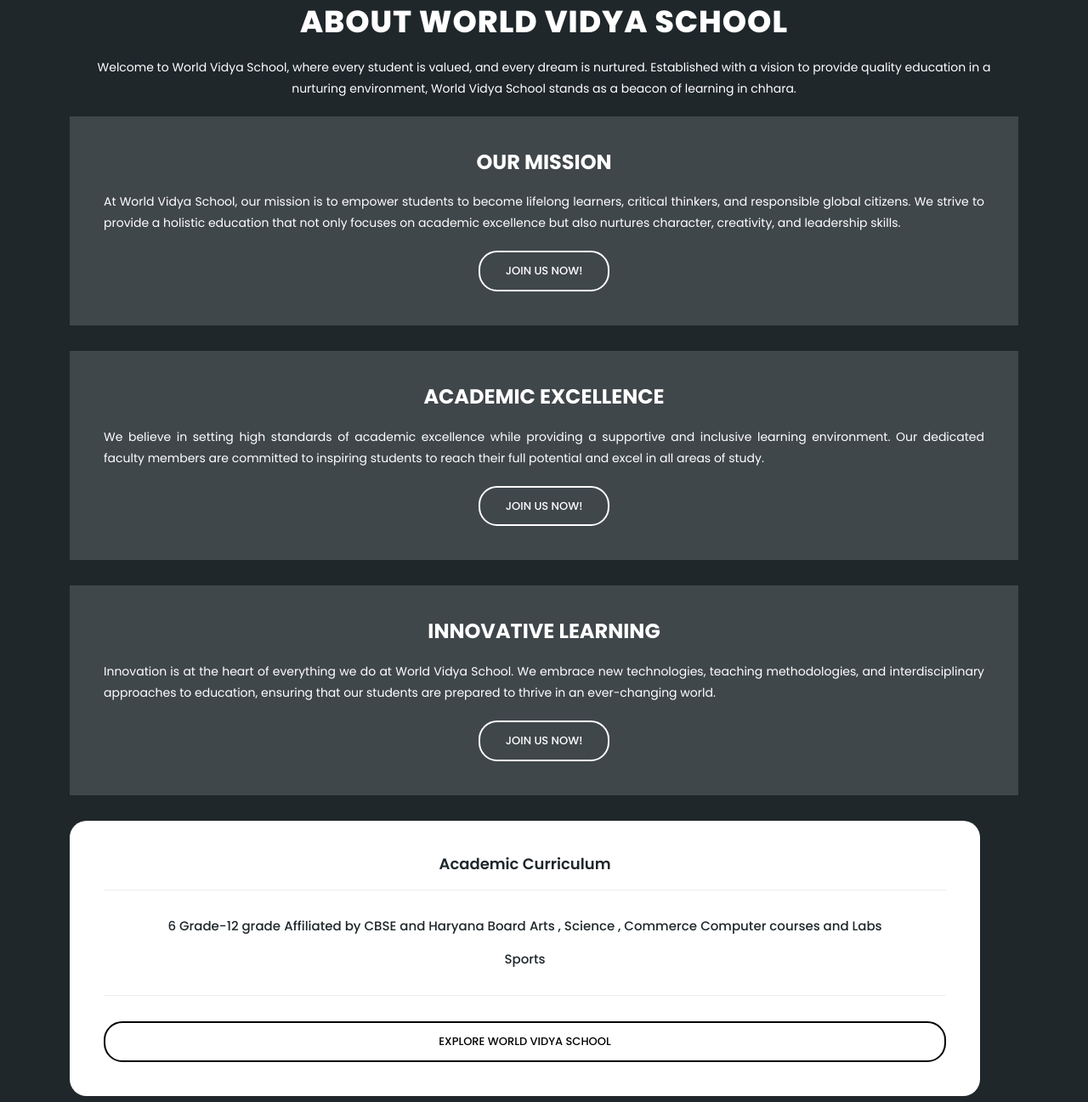
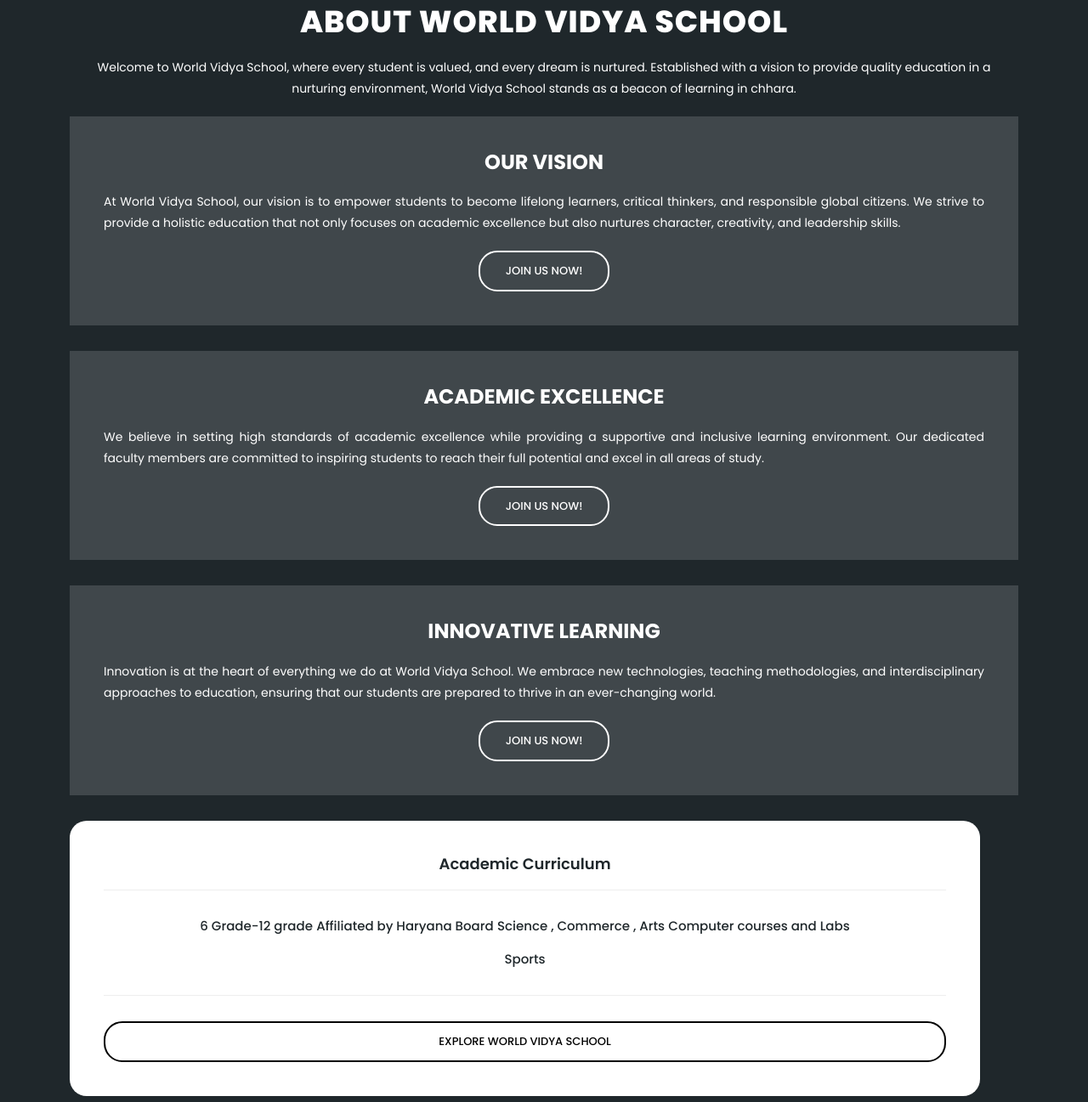
Before and after one commit to HimanshuJ0011/worldvidya_school, a plain HTML site: page client/about.html in a window 1280 px wide. Shown: the part 288-1585 px from the top of the page at 85% size. Drawn offline with nearby package versions, Linux system fonts and the light colour scheme.

Commit message:
New Updates

```diff
--- a/client/about.html
+++ b/client/about.html
@@ -105,9 +105,9 @@
             Established with a vision to provide quality education in
             a nurturing environment, World Vidya School stands as a beacon of learning in chhara.</p>
           <div class="item">
-            <h3>Our Mission</h3>
+            <h3>Our Vision</h3>
             <p>
-              At World Vidya School, our mission is to empower students to become lifelong learners, critical thinkers,
+              At World Vidya School, our vision is to empower students to become lifelong learners, critical thinkers,
               and responsible global citizens. We strive to provide a holistic education that
               not only focuses on academic excellence but also nurtures character, creativity, and leadership skills.
             </p>
@@ -140,8 +140,8 @@
             <h4>Academic Curriculum</h4>
             <ul>
               <li><a href="#">6 Grade-12 grade</a></li>
-              <li><a href="#">Affiliated by CBSE and Haryana Board</a></li>
-              <li><a href="#">Arts , Science , Commerce</a></li>
+              <li><a href="#">Affiliated by Haryana Board</a></li>
+              <li><a href="#">Science , Commerce , Arts</a></li>
               <li><a href="#">Computer courses and Labs</a></li><br>
               <li><a href="#">Sports</a></li>
             </ul>
```
Also changed, not shown: client/Facilities.html (+4 -4 lines), client/index.html (+1 -1 lines).
